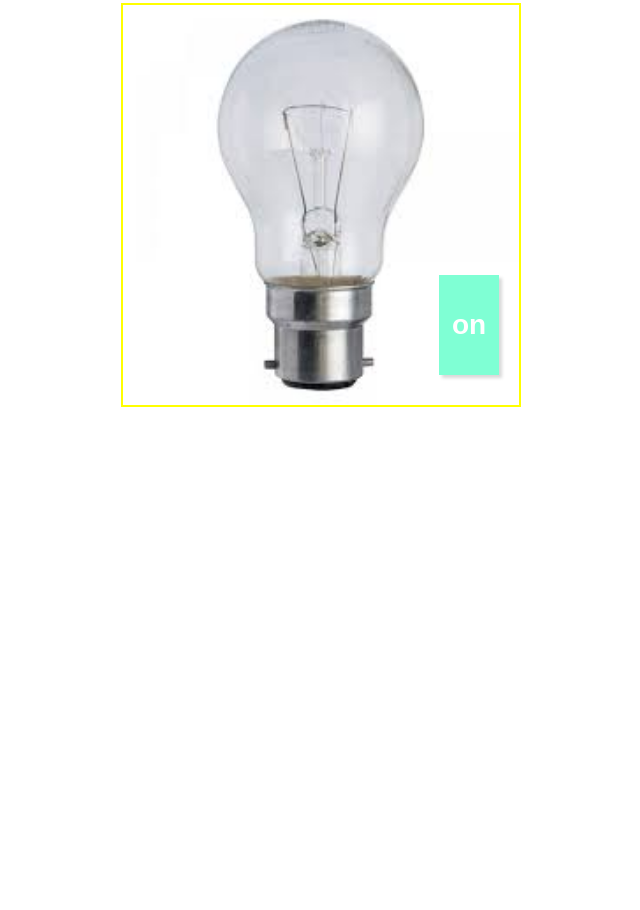
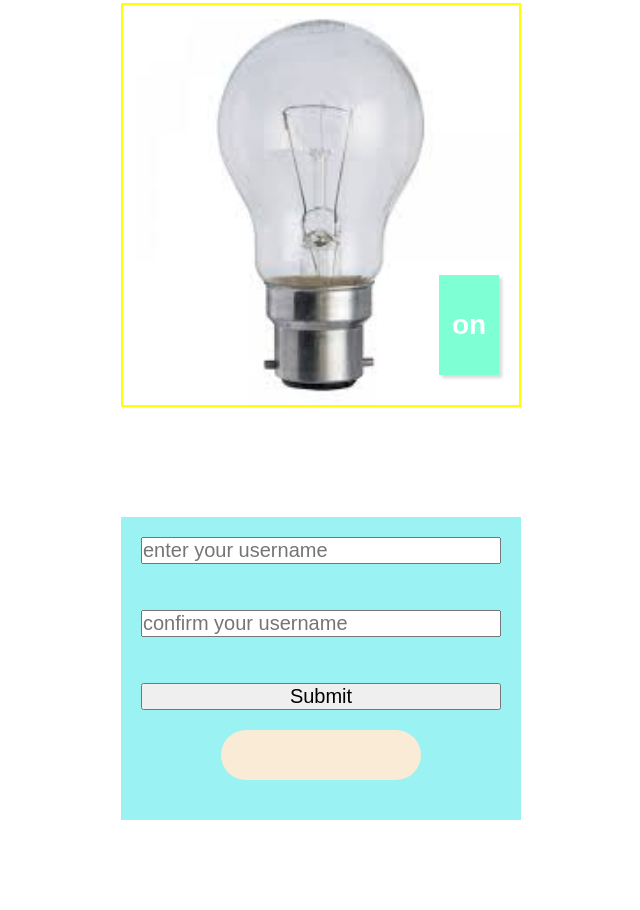
Before and after one commit to dayframs/JS-Practice, a plain HTML site: page index.html in a window 1280 px wide. Shown: the part 1062-1972 px from the top of the page, without its empty margins (319-959 px from the left). Before the commit the page ends 1489 px from the top, so only its background shows below. Drawn offline with Linux system fonts and the light colour scheme.

Commit message:
confirm username added

```diff
--- a/JS.css
+++ b/JS.css
@@ -177,8 +177,29 @@ h3 {
     font-size: 28px;
     font-weight: 800;
     box-shadow: 3px 3px 3px rgba(128, 128, 128, 0.3);
+    cursor: pointer;
 }
 .bulbcontainer button:active {
     transform: scale(110%);
     background-color: rgb(127, 255, 212, 0.5);
 }
+.username {
+    width: 400px;
+    margin: 90px auto;
+    display: flex;
+    flex-direction: column;
+    justify-content: center;
+    background-color: rgb(155, 242, 242);
+    padding: 20px;
+}
+.username div {
+    width: 200px;
+    height: 50px;
+    border: none;
+    border-radius: 25px;
+    background-color: antiquewhite;
+    display: flex;
+    align-items: center;
+    justify-content: center;
+    margin: 20px auto;
+}
--- a/JS.js
+++ b/JS.js
@@ -80,4 +80,22 @@ function switchBulb() {
                displayBulb.src="offbulb.jpg";
                btn3.innerText="on";
             }
-        }
+}
+
+
+function compareUserName() {
+     let inp1 = input1.value;
+     let inp2 = input2.value;
+     if (inp1==inp2)
+     {
+          userNameResult.innerText = "Welcome " + inp1;
+          input1.value = "";
+          input2.value = "";
+     }
+     else
+     {
+          userNameResult.innerText = "Names does not match";
+          input1.value = "";
+          input2.value = "";
+     }
+}
--- a/index.html
+++ b/index.html
@@ -91,6 +91,14 @@
             <button id="btn3" onclick="switchBulb()">on</button>
         </div>
     </section>
+    <section>
+        <div class="username">
+            <input id="input1" type="text" placeholder="enter your username"  required> <br><br>
+            <input id="input2" type="text" placeholder="confirm your username"  required> <br><br>
+            <button onclick="compareUserName()">Submit</button>
+            <div id="userNameResult"></div>
+        </div>
+    </section>
     <script type="text/javascript" src="./JS.js">
 
     </script>
```
